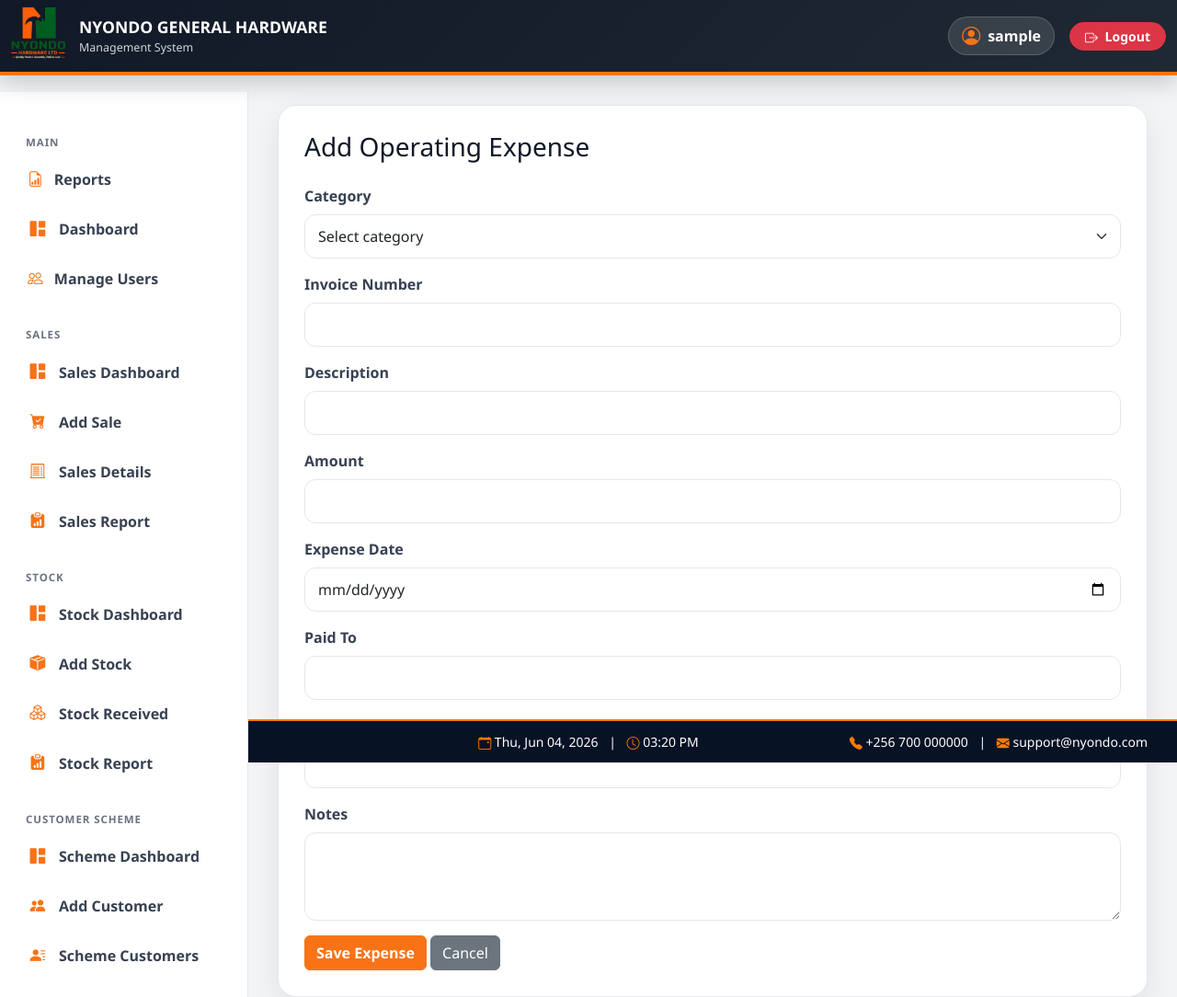
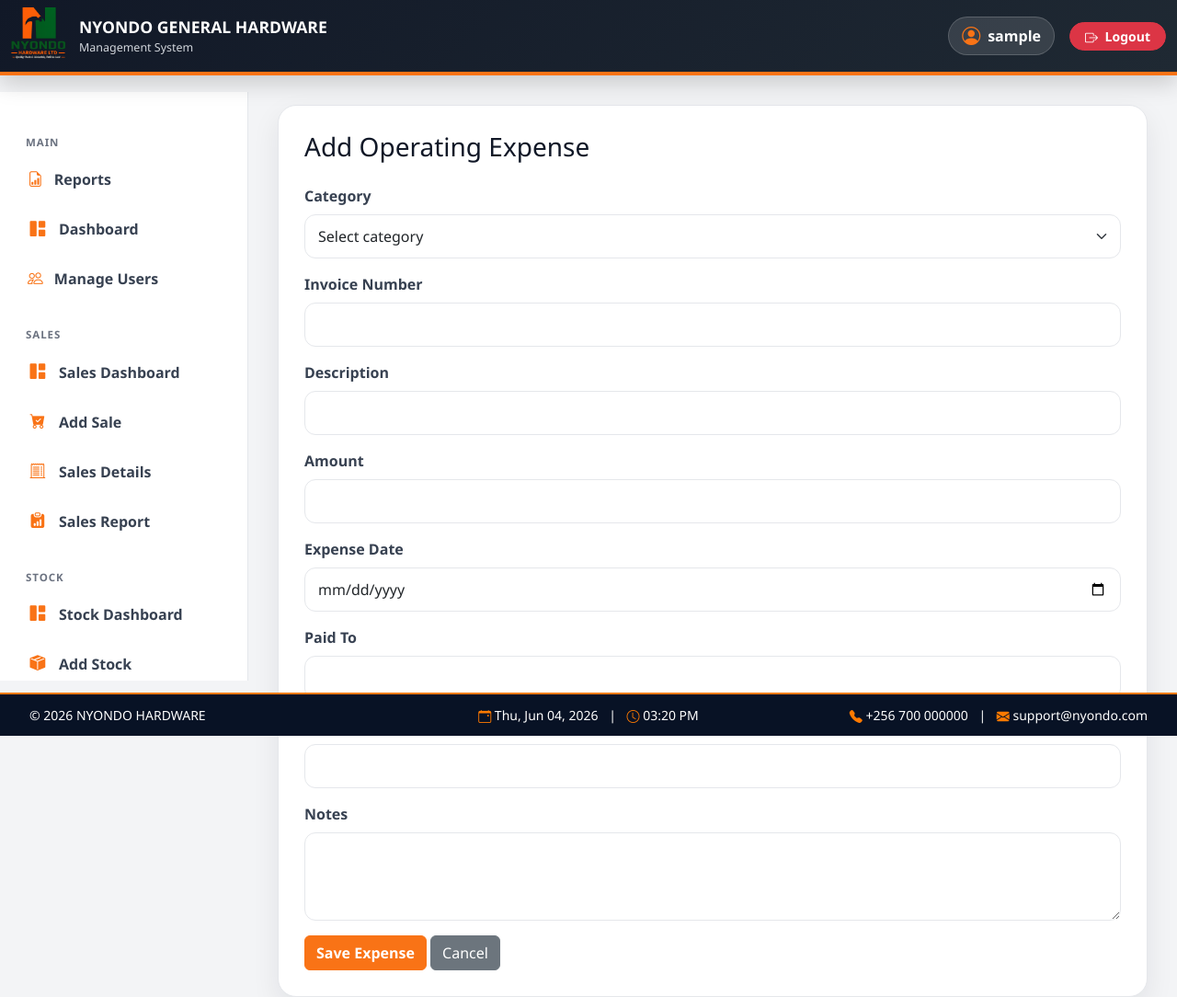
Before and after one commit to briangita/Nyondo-Hardware-Project, a Django app: page /expenses/add/ in a window 1280 px wide. Shown: the whole page at 92% size. Run offline with Django 4.2, Linux system fonts and the light colour scheme; the visitor is signed in with stand-in values (Sample User, id 1); some libraries are stand-ins or nearby versions.

Commit message:
fixing the css

```diff
--- a/nyondoproject/settings.py
+++ b/nyondoproject/settings.py
@@ -139,3 +139,5 @@
 
 LOGIN_URL = 'login'
 LOGOUT_REDIRECT_URL = 'login'
+
+STATICFILES_STORAGE = 'whitenoise.storage.CompressedManifestStaticFilesStorage'
--- a/static/css/style.css
+++ b/static/css/style.css
@@ -7,6 +7,7 @@
     --hw-card: #ffffff;
     --hw-border: #e5e7eb;
     --hw-muted: #6b7280;
+    --footer-height: 60px;
 }
 
 html,
@@ -22,6 +23,8 @@
     display: flex;
     flex-direction: column;
     min-height: 100vh;
+    overflow-x: hidden;
+    padding-bottom: var(--footer-height);
 }
 
 .top-navbar {
@@ -118,14 +121,34 @@
 
 .sidebar {
     width: 270px;
-    min-height: calc(100vh - 100px);
     background: #ffffff;
     border-right: 1px solid var(--hw-border);
     padding: 24px 16px;
     position: fixed;
     top: 100px;
     left: 0;
+    bottom: var(--footer-height);
     overflow-y: auto;
+    overflow-x: hidden;
+    scrollbar-width: thin;
+    scrollbar-color: #cbd5e1 transparent;
+}
+
+.sidebar::-webkit-scrollbar {
+    width: 6px;
+}
+
+.sidebar::-webkit-scrollbar-track {
+    background: transparent;
+}
+
+.sidebar::-webkit-scrollbar-thumb {
+    background: #cbd5e1;
+    border-radius: 10px;
+}
+
+.sidebar::-webkit-scrollbar-thumb:hover {
+    background: #94a3b8;
 }
 
 .sidebar-section-title {
@@ -196,7 +219,7 @@
 .main-content {
     margin-left: 270px;
     width: calc(100% - 270px);
-    min-height: calc(100vh - 100px);
+    min-height: calc(100vh - 100px - var(--footer-height));
     padding: 32px;
 }
 
@@ -297,6 +320,11 @@
     border-top: 2px solid #ff7a00;
     font-size: 14px;
     width: 100%;
+    position: fixed;
+    left: 0;
+    right: 0;
+    bottom: 0;
+    z-index: 1040;
 }
 
 .bottom-navbar i {
```
Also changed, not shown: other parts of static/css/style.css (+35 -46 lines).
